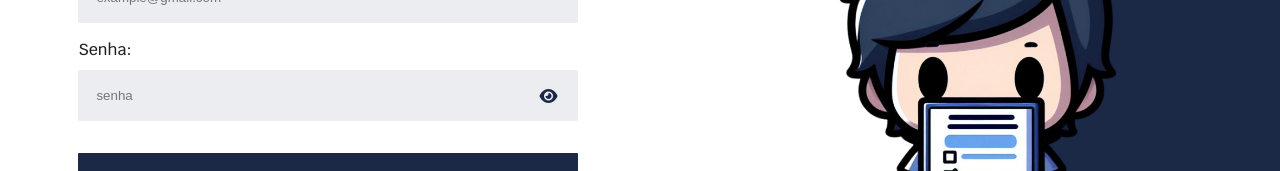
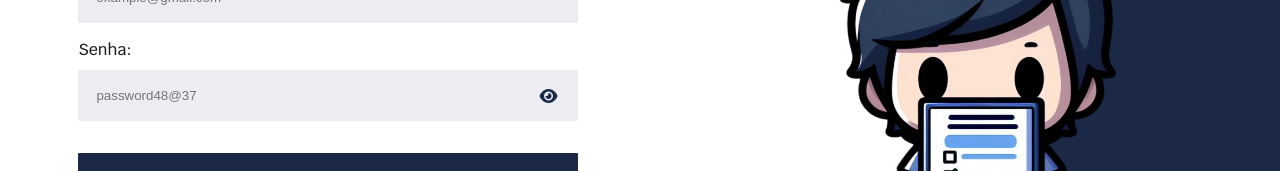
Before and after one commit to LiedsonLB/Neoboard, a React (Create React App) app: page /cadaster in a window 1280 px wide. Shown: the part 451-622 px from the top of the page. Built offline with nearby package versions, Linux system fonts and the light colour scheme; no server answers.

Commit message:
feat: add changes in readme and placeholder

```diff
--- a/src/pages/cadasterpage/CadasterPage.tsx
+++ b/src/pages/cadasterpage/CadasterPage.tsx
@@ -81,7 +81,7 @@ const CadasterPage = () => {
                                     <input
                                         type={showPassword ? "text" : "password"}
                                         name="senha"
-                                        placeholder="senha"
+                                        placeholder="password48@37"
                                         className="password"
                                         value={password}
                                         onChange={(e) => setPassword(e.target.value)}
--- a/src/pages/loginpage/Loginpage.tsx
+++ b/src/pages/loginpage/Loginpage.tsx
@@ -81,7 +81,7 @@ const LoginPage = () => {
                                     <input
                                             type={showPassword ? "text" : "password"}
                                             name="senha"
-                                            placeholder="senha"
+                                            placeholder="password487@"
                                             className="password"
                                             value={password}
                                             onChange={(e) => setPassword(e.target.value)}
```
Also changed, not shown: 1 other file (tests, documents, lock files or other folders).
